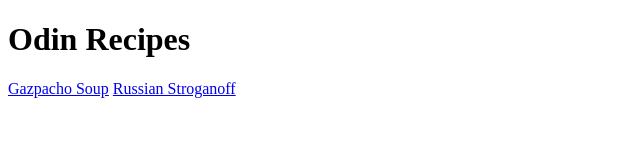
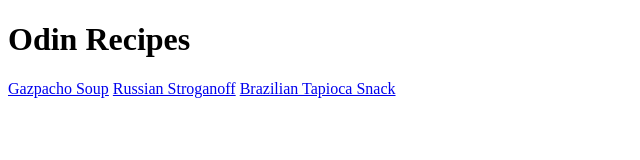
Before and after one commit to iaraflaminio/odin-foundations, a plain HTML site: page index.html in a window 1280 px wide. Shown: the whole page, without its empty margins (0-640 px from the left). Drawn offline with Linux system fonts and the light colour scheme.

Commit message:
adding link to recipe tapioca

```diff
--- a/index.html
+++ b/index.html
@@ -9,5 +9,6 @@
     <h1>Odin Recipes</h1>
     <a href="./recipes/gazpacho.html">Gazpacho Soup</a>
     <a href="./recipes/stroganoff.html">Russian Stroganoff</a>
+    <a href="./recipes/tapioca.html">Brazilian Tapioca Snack</a>
 </body>
 </html>
```
